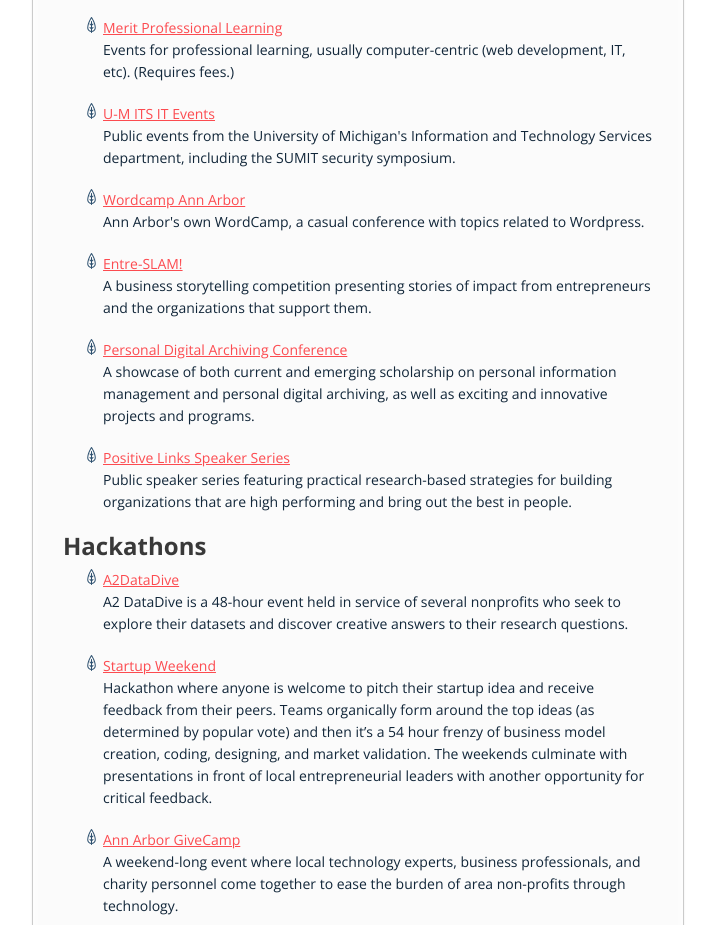
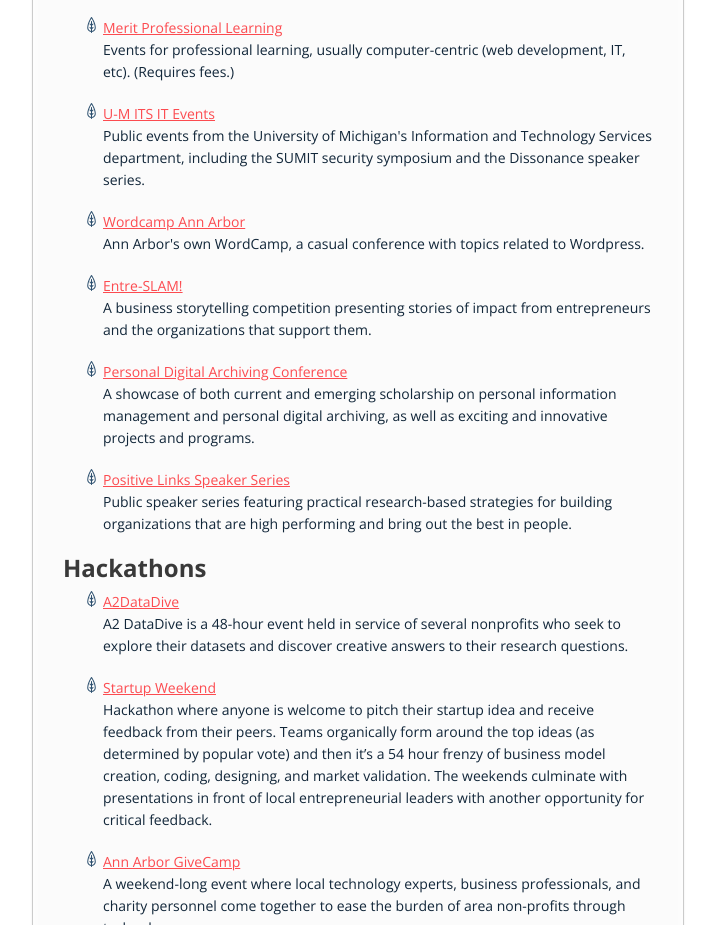
Before and after one commit to jshwlkr/hacka2, a plain HTML site: page index.html in a window 1280 px wide. Shown: the part 7068-7993 px from the top of the page, without its empty margins (283-998 px from the left). Drawn offline with nearby package versions, Linux system fonts and the light colour scheme.

Commit message:
added mention of the Dissonance speaker series

```diff
--- a/index.html
+++ b/index.html
@@ -387,7 +387,7 @@
                 </li>
                 <li>
                     <a href="http://safecomputing.umich.edu/events/">U-M ITS IT Events</a>
-                    <p>Public events from the University of Michigan's Information and Technology Services department, including the SUMIT security symposium.</p>
+                    <p>Public events from the University of Michigan's Information and Technology Services department, including the SUMIT security symposium and the Dissonance speaker series.</p>
                 </li>
                 <li>
                     <a href="http://annarbor.wordcamp.org/">Wordcamp Ann Arbor</a>
```
